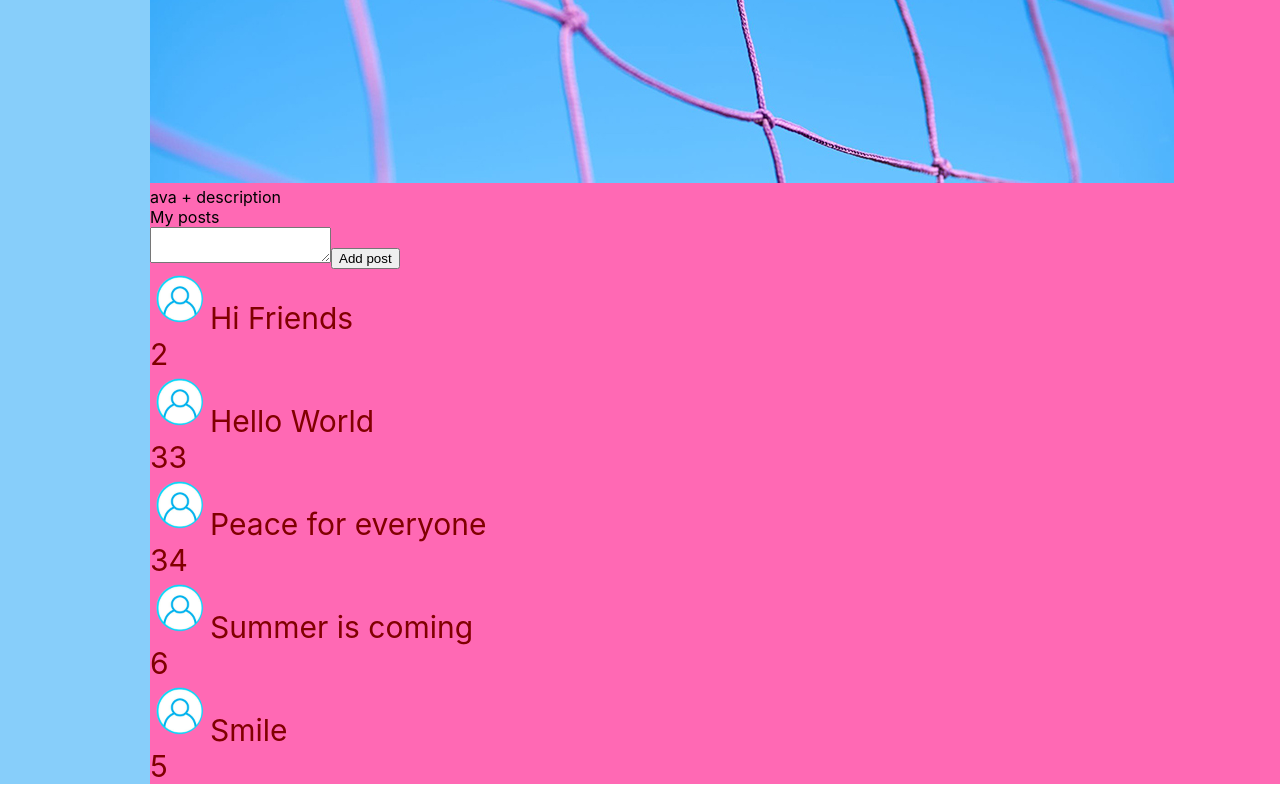
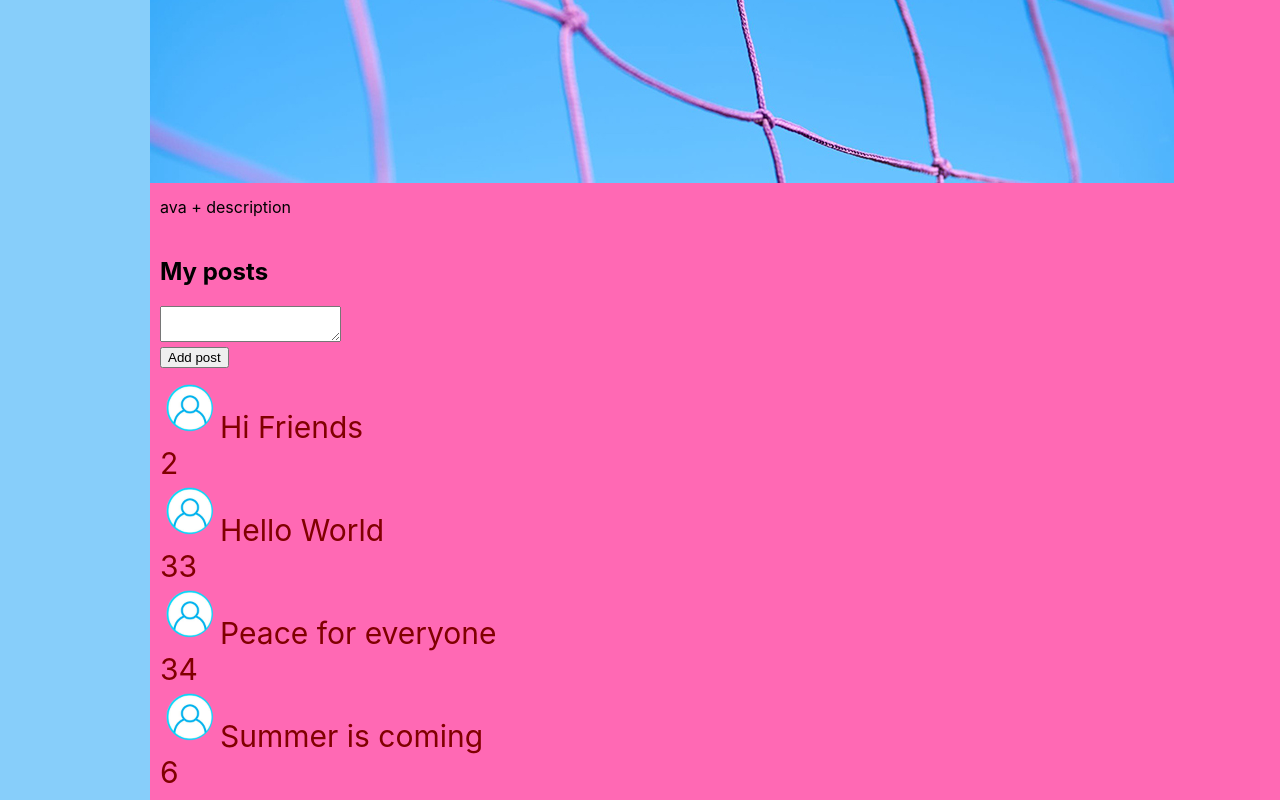
Before and after one commit to KIRYL15/samurai-way, a React (Create React App) app: page /profile in a window 1280 px wide. Shown: the part 580-1380 px from the top of the page. Built offline with nearby package versions, Linux system fonts and the light colour scheme.

Commit message:
Feat: refactor m.map

```diff
--- a/src/components/Dialogs/Dialogs.tsx
+++ b/src/components/Dialogs/Dialogs.tsx
@@ -2,38 +2,44 @@ import React from 'react';
 import {NavLink} from 'react-router-dom';
 import style from './Dialogs.module.css'
 
-type DialogsItemType = {
-    id: number
-    name: string
-}
 type MessageType = {
     message: string
 }
-const DialogItem = (props: DialogsItemType) => {
-    let path = '/dialogs/' + props.id
-    return <div className={style.dialog + ' ' + style.active}>
-        <NavLink to={path}>{props.name}</NavLink></div>
-}
+
 const Message = (props: MessageType) => {
     return (
         <div className={style.message}>{props.message}</div>
-
     )
-
 }
 export const Dialogs = () => {
+    let dialogsData = [
+        {id: 1, name: 'Lui'},
+        {id: 2, name: 'Endi'},
+        {id: 3, name: 'Bob'},
+        {id: 4, name: 'Monika'},
+    ]
+    let messagesData = [
+        {message: 'Hello'},
+        {message: 'How is your'},
+        {message: 'Hi-hi'},
+    ]
     return (
         <div className={style.dialogs}>
             <div className={style.dialogsItem}>
-                <DialogItem id={1} name={'Lui'}/>
-                <DialogItem id={2} name={'Endi'}/>
-                <DialogItem id={3} name={'Bob'}/>
-                <DialogItem id={4} name={'Monika'}/>
+                {dialogsData.map((m) => {
+                    return (
+                        <div className={style.dialog + ' ' + style.active}>
+                            <NavLink to={'/dialogs/' + m.id}>{m.name}</NavLink>
+                        </div>
+                    )
+                })}
             </div>
             <div className={style.messages}>
-                <Message message={'Hello'}/>
-                <Message message={'How is your'}/>
-                <Message message={'Hi-hi'}/>
+                {messagesData.map((m) => {
+                    return (
+                        <div className={style.message}>{m.message}</div>
+                    )
+                })}
             </div>
         </div>
     );
--- a/src/components/Profile/MyPosts/MyPosts.module.css
+++ b/src/components/Profile/MyPosts/MyPosts.module.css
@@ -0,0 +1,6 @@
+.postsBlock{
+    padding: 10px;
+}
+.posts{
+    margin-top: 10px;
+}
--- a/src/components/Profile/MyPosts/MyPosts.tsx
+++ b/src/components/Profile/MyPosts/MyPosts.tsx
@@ -3,19 +3,28 @@ import style from './MyPosts.module.css'
 import {Post} from "./Post/Post";
 
 export const MyPosts = () => {
+    let postData = [
+        {numberOfLikes: 2, postTitle: 'Hi Friends'},
+        {numberOfLikes: 33, postTitle: 'Hello World'},
+        {numberOfLikes: 34, postTitle: 'Peace for everyone'},
+        {numberOfLikes: 6, postTitle: 'Summer is coming'},
+    ]
     return (
-        <div>
-            <div>My posts</div>
+        <div className={style.postsBlock}><h2>My posts</h2>
             <div>
-                <textarea></textarea>
-                <button>Add post</button>
-                <div className={style.posts}>
-                    <Post numberOfLikes={2} postTitle={'Hi Friends'}/>
-                    <Post numberOfLikes={33} postTitle={'Hello World'}/>
-                    <Post numberOfLikes={34} postTitle={'Peace for everyone'}/>
-                    <Post numberOfLikes={6} postTitle={'Summer is coming'}/>
-                    <Post numberOfLikes={5} postTitle={'Smile'}/>
+                <div>
+                    <textarea></textarea>
                 </div>
+                <div>
+                    <button>Add post</button>
+                </div>
+            </div>
+            <div className={style.posts}>
+                {postData.map((m) => {
+                    return (
+                        <Post numberOfLikes={m.numberOfLikes} postTitle={m.postTitle}/>
+                    )
+                })}
             </div>
         </div>
     );
--- a/src/components/Profile/Profile.tsx
+++ b/src/components/Profile/Profile.tsx
@@ -1,12 +1,11 @@
 import React from 'react';
-import mainImg from "./voleibol-2.jpg";
 import {MyPosts} from "./MyPosts/MyPosts";
+import {ProfileInfo} from "./ProfileInfo/ProfileInfo";
 
 export const Profile = () => {
     return (
         <div>
-            <img src={mainImg} alt="Main image"/>
-            <div>ava + description</div> {/*Описание*/}
+            <ProfileInfo/>
             <MyPosts/>
         </div>
     );
--- /dev/null
+++ b/src/components/Profile/ProfileInfo/ProfileInfo.module.css
@@ -0,0 +1,3 @@
+.descriptionBlock{
+    padding: 10px;
+}
--- /dev/null
+++ b/src/components/Profile/ProfileInfo/ProfileInfo.tsx
@@ -0,0 +1,18 @@
+import React from 'react';
+import mainImg from "./voleibol-2.jpg";
+import style from './ProfileInfo.module.css'
+
+
+export const ProfileInfo = () => {
+    return (
+        <div>
+            <div>
+                <img src={mainImg} alt="Main image"/>
+            </div>
+            <div className={style.descriptionBlock}>
+                ava + description
+            </div>
+            {/*Описание*/}
+        </div>
+    );
+};
```
Also changed, not shown: src/components/Profile/Pofile.module.css (deleted), src/components/Profile/Profile.module.css (added), src/components/Profile/ProfileInfo/voleibol-2.jpg (renamed from src/components/Profile/voleibol-2.jpg).
